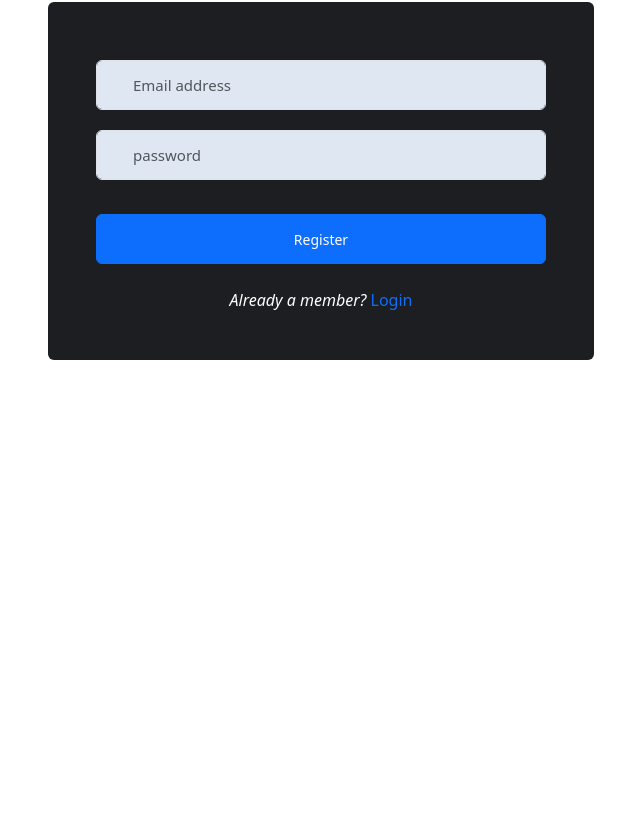
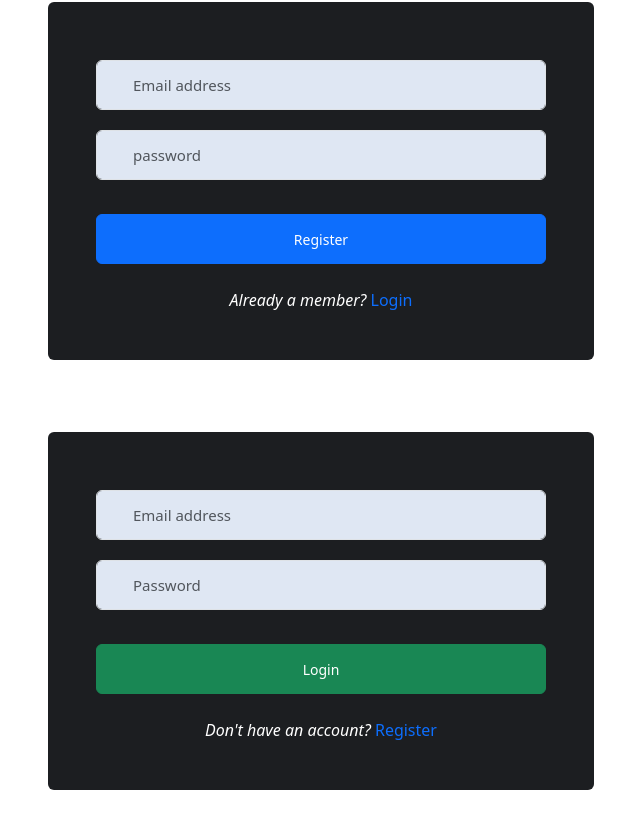
Before and after one commit to SrikrushnaP/Course-Management, an Angular app in the folder Course-Management-Frontend/: page / in a window 1280 px wide. Shown: the part 575-1403 px from the top of the page, without its empty margins (319-959 px from the left). Before the commit the page ends 983 px from the top, so only its background shows below. Built offline with nearby package versions, Linux system fonts and the light colour scheme.

Commit message:
Designing and Adding Forms to our Login Page What we did: Step 1: Generate the login component(ng g c components/login) Step 2: Design the login component Step 3: Add styling to the login component Step 4: Checked the output by adding in app component

```diff
--- a/Course-Management-Frontend/src/app/app.component.html
+++ b/Course-Management-Frontend/src/app/app.component.html
@@ -4,4 +4,5 @@
 <div class="container">
   <app-home></app-home>
   <app-register></app-register>
+  <app-login></app-login>
 </div>
--- a/Course-Management-Frontend/src/app/app.component.ts
+++ b/Course-Management-Frontend/src/app/app.component.ts
@@ -5,12 +5,13 @@ import { faCoffee } from '@fortawesome/free-solid-svg-icons';
 import { HomeComponent } from "./components/home/home.component";
 import { NavComponent } from "./components/nav/nav.component";
 import { RegisterComponent } from "./components/register/register.component";
+import { LoginComponent } from './components/login/login.component';
 @Component({
     selector: 'app-root',
     standalone: true,
     templateUrl: './app.component.html',
     styleUrl: './app.component.css',
-    imports: [RouterOutlet, FontAwesomeModule, HomeComponent, NavComponent, RegisterComponent]
+    imports: [RouterOutlet, FontAwesomeModule, HomeComponent, NavComponent, RegisterComponent, LoginComponent]
 })
 export class AppComponent {
   title = 'Course-Management-Frontend';
--- /dev/null
+++ b/Course-Management-Frontend/src/app/components/login/login.component.css
@@ -0,0 +1,35 @@
+.card {
+  border: none;
+  padding: 20px;
+  background-color: #1c1e21;
+  color: #fff
+}
+
+.contain{
+margin: 4.5rem 0 3rem 0;
+}
+
+.form-input {
+  position: relative;
+  margin-bottom: 10px;
+  margin-top: 10px
+}
+
+.form-control {
+  height: 50px;
+  background-color: #dfe7f3;
+  text-indent: 24px;
+  font-size: 15px
+}
+
+.form-control:focus {
+  background-color: #25272a;
+  box-shadow: none;
+  color: #fff;
+  border-color: #4f63e7
+}
+
+.signup {
+  height: 50px;
+  font-size: 14px
+}
--- /dev/null
+++ b/Course-Management-Frontend/src/app/components/login/login.component.html
@@ -0,0 +1,19 @@
+<div class="contain">
+  <div class="row d-flex align-items-center justify-content-center">
+    <form class="col-md-6">
+      <div class="card px-5 py-5">
+        <div class="form-input">
+          <input type="text" class="form-control" placeholder="Email address">
+        </div>
+        <div class="form-input">
+          <input type="password" class="form-control" placeholder="Password">
+        </div>
+        <button class="btn btn-success mt-4 signup">Login</button>
+        <div class="text-center mt-4">
+          <i>Don't have an account?</i>
+          <a routerLink="/register" class="text-decoration-none"> Register</a>
+        </div>
+      </div>
+    </form>
+  </div>
+</div>
```
Also changed, not shown: Course-Management-Frontend/src/app/components/login/login.component.ts (added, +12 -0 lines), 1 other file (tests, documents, lock files or other folders).
